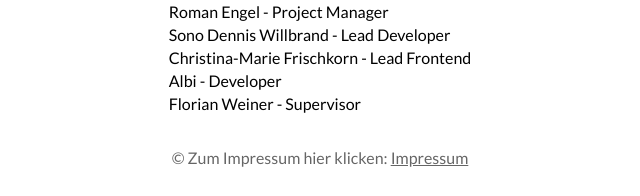
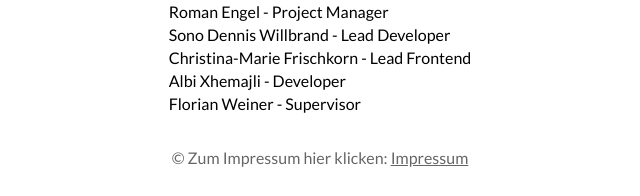
Before and after one commit to Freibier-Protokoll/homepage, a plain HTML site: page Freibier/About.html in a window 1280 px wide. Shown: the part 941-1137 px from the top of the page, 320-960 px from the left. Drawn offline with Linux system fonts and the light colour scheme.

Commit message:
kleiner korrektur

```diff
--- a/Freibier/About.html
+++ b/Freibier/About.html
@@ -74,7 +74,7 @@
             <td>Christina-Marie Frischkorn - Lead Frontend </td>
         </tr>
         <tr>
-            <td>Albi - Developer</td>
+            <td>Albi Xhemajli - Developer</td>
         </tr>
         <tr>
             <td> Florian Weiner - Supervisor</td>
```
